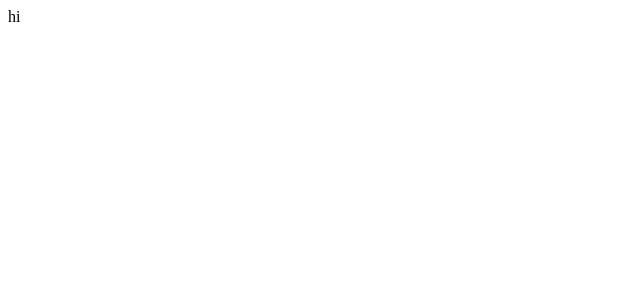
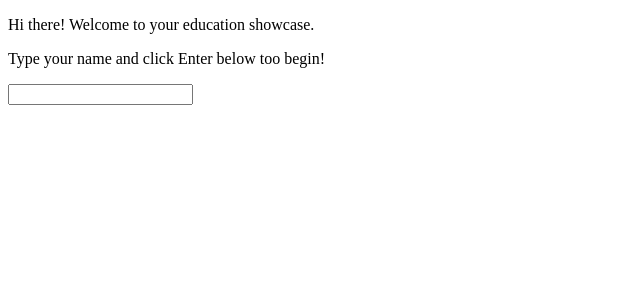
Before and after one commit to tadakongithub/showcase_challenge, a React (Create React App) app: page / in a window 1280 px wide. Shown: the top 300 px of the page, without its empty margins (0-640 px from the left). Built offline with nearby package versions, Linux system fonts and the light colour scheme.

Commit message:
component for introduction page is created.
Input field for user name is created.

```diff
--- a/src/components/App.js
+++ b/src/components/App.js
@@ -1,10 +1,11 @@
 import React, {Fragment} from 'react'
+import Intro from './Intro'
 
 const App = () => {
     return(
-        <React.Fragment>
-            hi
-        </React.Fragment>
+        <Fragment>
+            <Intro />
+        </Fragment>
     )
 }
 
--- /dev/null
+++ b/src/components/Intro.js
@@ -0,0 +1,20 @@
+import React, {useState} from 'react'
+
+const Intro = () => {
+    const [userName, setUserName] = useState('')
+
+    const onChange = (e) => {
+        setUserName(e.target.value)
+        console.log(userName)
+    }
+
+    return (
+        <div>
+            <p>Hi there! Welcome to your education showcase.</p>
+            <p>Type your name  and click Enter below too begin!</p>
+            <input type="text" onChange={onChange} value={userName} />
+        </div>
+    )
+}
+
+export default Intro
```
